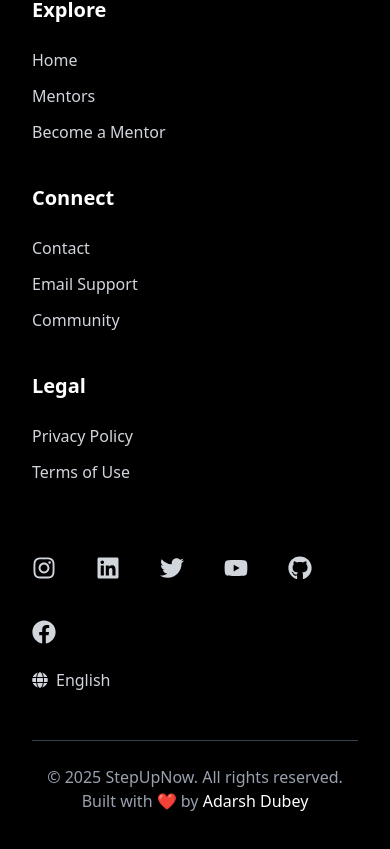
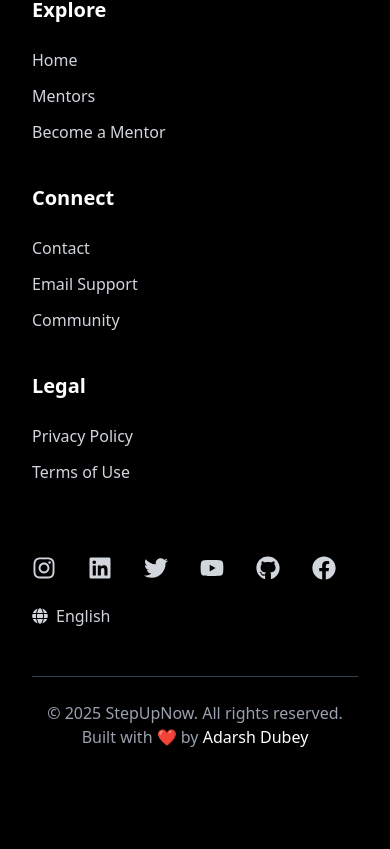
Before and after one commit to adarshdubey03/StepUpNow, a Next.js app: page /JoinPage in a window 390 px wide. Shown: the part 2663-3512 px from the top of the page. After the commit the page ends 3452 px from the top, so only its background shows below. Built offline with nearby package versions, Linux system fonts and the light colour scheme; no server answers.

Commit message:
Increase hamburger icon size for mobile

```diff
--- a/components/Footer.js
+++ b/components/Footer.js
@@ -55,7 +55,7 @@ const Footer = () => {
 
         {/* Social + Language */}
         <div className="flex flex-col md:flex-row justify-between items-start md:items-center pt-6 gap-6">
-          <div className="flex flex-wrap gap-10 text-2xl text-gray-300">
+          <div className="flex flex-wrap gap-8 text-2xl text-gray-300">
             <a href="#" aria-label="Instagram" className="hover:text-white"><FaInstagram /></a>
             <a href="#" aria-label="LinkedIn" className="hover:text-white"><FaLinkedin /></a>
             <a href="#" aria-label="Twitter" className="hover:text-white"><FaTwitter /></a>
--- a/components/Navbar.js
+++ b/components/Navbar.js
@@ -79,7 +79,7 @@ const Navbar = () => {
                     onClick={() => setMenuOpen(!menuOpen)}
                     className="text-gray-300 hover:text-white focus:outline-none"
                   >
-                    {menuOpen ? <X className="w-6 h-6" /> : <Menu className="w-6 h-6" />}
+                    {menuOpen ? <X className="w-6 h-6" /> : <Menu className="w-7 h-7" />}
                   </button>
                 </>
               )}
```
